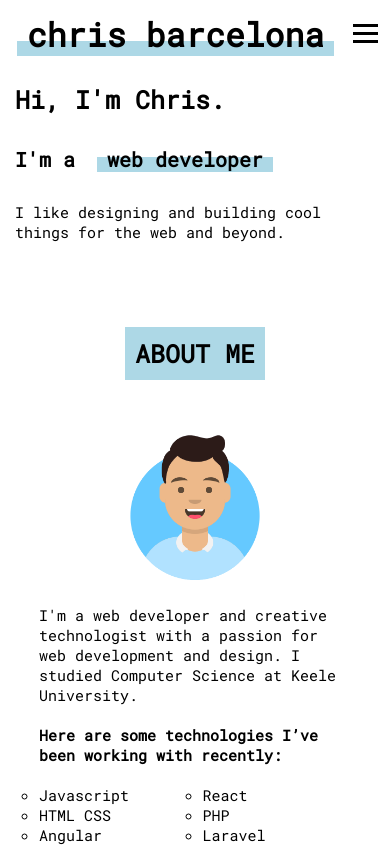
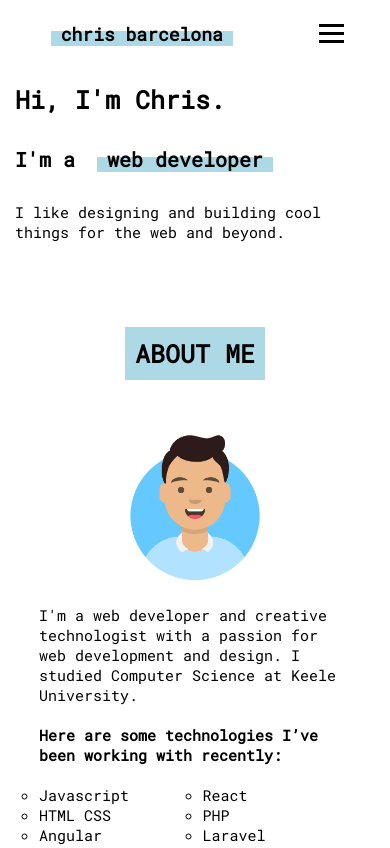
Before and after one commit to 9CB5/porfolio-website, a plain HTML site: page index.html in a window 390 px wide. Shown: the top 848 px of the page. Drawn offline with Linux system fonts and the light colour scheme.

Commit message:
fix for  mobile media queries

```diff
--- a/index.html
+++ b/index.html
@@ -3,8 +3,10 @@
   <meta charset="utf-8">
 
   <title>Christian Barcelona</title>
+
   <meta name="description" content="Christian Barcelona - Portfolio Website">
   <meta name="author" content="Christian Barcelona">
+  <meta name="viewport" content="width=device-width, initial-scale=1.0">
 
   <link rel="stylesheet" href="styles.css">
   <link rel="preconnect" href="https://fonts.gstatic.com">
--- a/styles.css
+++ b/styles.css
@@ -6,7 +6,7 @@
 html, body {
 	min-height: 100%;
 	color: #000;
-    animation: fadeInAnimation ease 2.5s;
+    animation: fadeInAnimation ease 2s;
     animation-iteration-count: 1;
     animation-fill-mode: forwards;
 }
@@ -271,8 +271,12 @@ video {
 
 @media screen and (max-width:768px) {
 
-    body {
+    html,body {
         overflow-x: hidden;
+    }
+
+    .logo {
+        font-size: 12px;
     }
 
     .nav-links {
```
